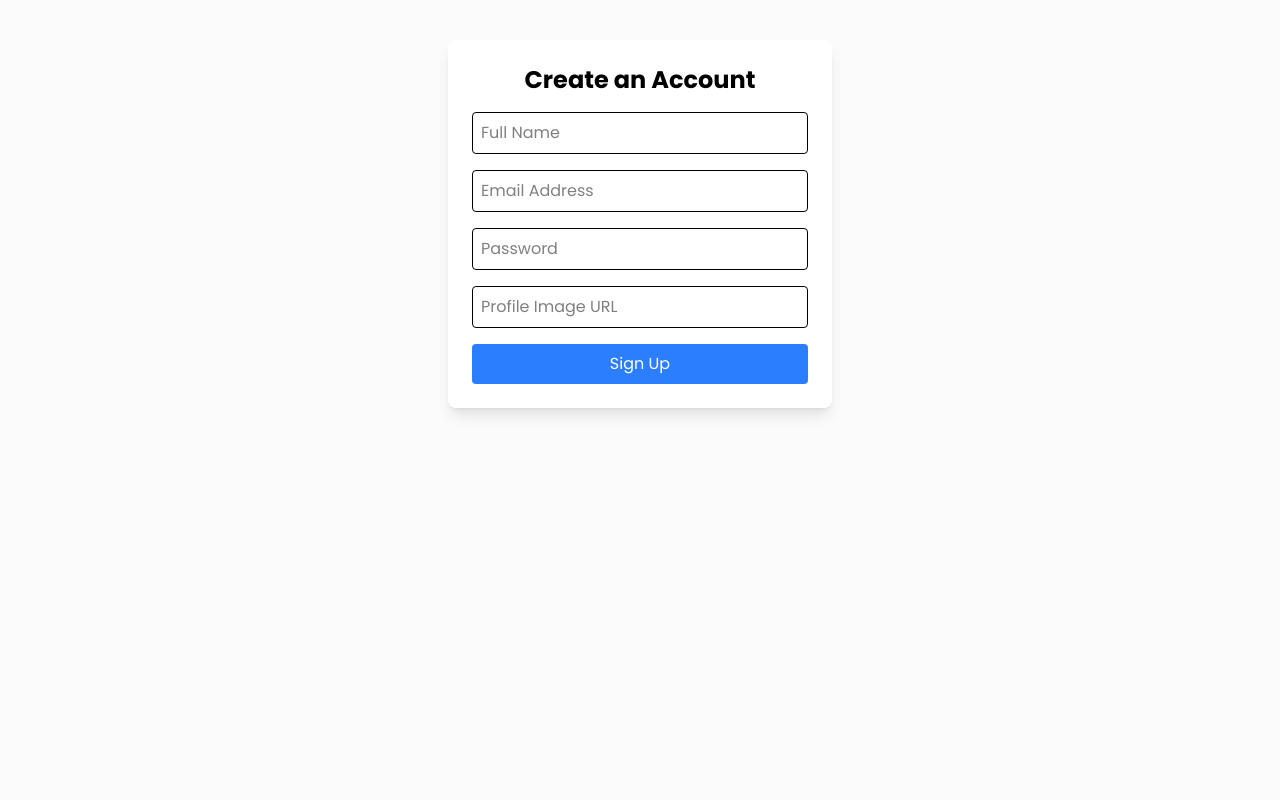
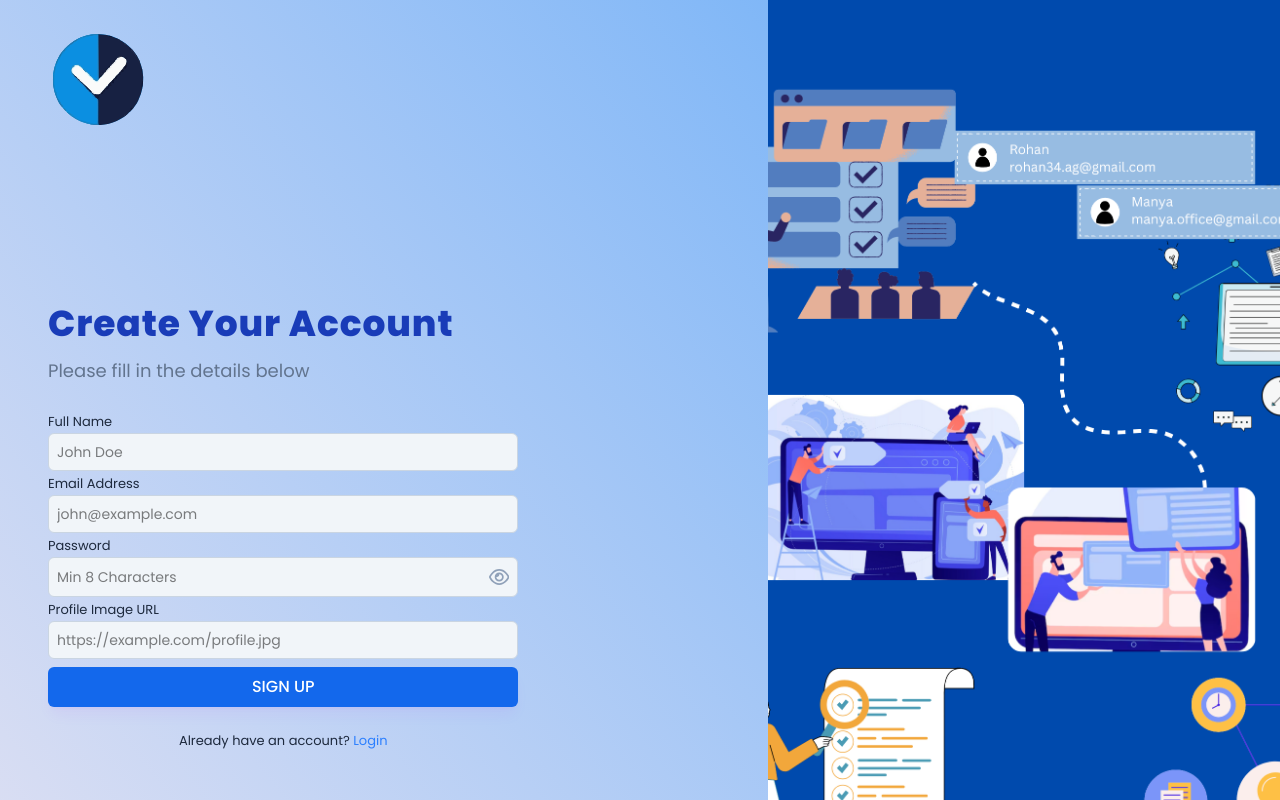
Before and after one commit to Garimas10u/Taskio, a React (Vite) app in the folder frontend/: page /signup in a window 1280 px wide. Shown: the top 800 px of the page. Built offline with nearby package versions, Linux system fonts and the light colour scheme.

Commit message:
updated files

```diff
--- a/frontend/src/components/layouts/AuthLayout.jsx
+++ b/frontend/src/components/layouts/AuthLayout.jsx
@@ -5,13 +5,13 @@ import UI_IMG from '../../assets/auth-img.png'
 const AuthLayout = ({children}) => {
   return (
     <div className='flex'>
-        <div className='w-screen h-screen md:w-[60vw] px-12 pt-8 pb-12 bg-gradient-to-tr from-[#e1e1f2] to-[#4795ed]'>
+        <div className=' md:w-[60vw] px-12 pt-8 pb-12 bg-gradient-to-tr from-[#e1e1f2] to-[#80b7f7]'>
             <img src={logo} width="100" alt="" />
             {children}
         </div>
 
-        <div className='hidden md:flex w-[40vw] h-screen '>
-        <img className='object-cover w-full h-full' src={UI_IMG} alt="Auth" />
+        <div className='hidden md:flex w-[40vw]  '>
+        <img className='object-cover ' src={UI_IMG} alt="Auth" />
         </div>
     </div>
 
--- a/frontend/src/pages/Auth/Login.jsx
+++ b/frontend/src/pages/Auth/Login.jsx
@@ -59,7 +59,7 @@ const Login = () => {
 
   return (
     <AuthLayout>
-      <div className="lg:w-[70%] h-3/4 md:h-full flex flex-col justify-center ">
+      <div className="lg:w-[70%] min-h-screen flex flex-col justify-center ">
       <div>
 
       </div>
--- a/frontend/src/pages/Auth/SignUp.jsx
+++ b/frontend/src/pages/Auth/SignUp.jsx
@@ -1,73 +1,117 @@
-import { useState, useContext } from "react";
+import React, { useState, useContext } from "react";
+import AuthLayout from "../../components/layouts/AuthLayout";
+import Input from "../../components/Inputs/Input";
+import { Link, useNavigate } from "react-router-dom";
 import axios from "axios";
 import { UserContext } from "../../context/userContext";
 
 const SignUp = () => {
   const { updateUser } = useContext(UserContext);
+  const navigate = useNavigate();
 
   const [name, setName] = useState("");
   const [email, setEmail] = useState("");
   const [password, setPassword] = useState("");
   const [profileImageURL, setProfileImageURL] = useState("");
+  const [error, setError] = useState(null);
 
   const handleSignUp = async (e) => {
     e.preventDefault();
+
+    if (!name) {
+      setError("Please enter your full name.");
+      return;
+    }
+    if (!email) {
+      setError("Please enter an email address.");
+      return;
+    }
+    if (!password) {
+      setError("Please enter a password.");
+      return;
+    }
+
+    setError("");
+
     try {
       const res = await axios.post("http://localhost:8000/api/auth/register", {
         name,
         email,
         password,
-        profileImageURL
+        profileImageURL,
       });
 
       const { token, user } = res.data;
+      if (token) {
         localStorage.setItem("token", token);
         updateUser(user);
+        navigate("/user/dashboard");
+      }
     } catch (err) {
-      console.error(err.response?.data || err.message);
+      if (err.response?.data?.message) {
+        setError(err.response.data.message);
+      } else {
+        setError("Something went wrong. Please try again later.");
+      }
     }
   };
 
   return (
-    <div className="max-w-sm mx-auto mt-10 p-6 bg-white shadow-lg rounded-lg">
-      <h2 className="text-2xl font-bold mb-4 text-center">Create an Account</h2>
-      <form onSubmit={handleSignUp} className="space-y-4">
-        <input
+    <AuthLayout>
+      <div className="lg:w-[70%] h-screen flex flex-col justify-center">
+        <h1 className="text-3xl lg:text-4xl font-extrabold text-blue-800 tracking-wide mb-2">
+          Create Your Account
+        </h1>
+
+        <p className="text-lg text-slate-500 mt-[5px] mb-6">
+          Please fill in the details below
+        </p>
+
+        <form onSubmit={handleSignUp}>
+          <Input
+            value={name}
+            onChange={({ target }) => setName(target.value)}
+            label="Full Name"
             type="text"
-          placeholder="Full Name"
-          value={name}
-          onChange={(e) => setName(e.target.value)}
-          className="w-full p-2 border rounded"
+            placeholder="John Doe"
           />
-        <input
+          <Input
+            value={email}
+            onChange={({ target }) => setEmail(target.value)}
+            label="Email Address"
             type="email"
-          placeholder="Email Address"
-          value={email}
-          onChange={(e) => setEmail(e.target.value)}
-          className="w-full p-2 border rounded"
+            placeholder="john@example.com"
           />
-        <input
+          <Input
+            value={password}
+            onChange={({ target }) => setPassword(target.value)}
+            label="Password"
             type="password"
-          placeholder="Password"
-          value={password}
-          onChange={(e) => setPassword(e.target.value)}
-          className="w-full p-2 border rounded"
+            placeholder="Min 8 Characters"
           />
-        <input
+          <Input
+            value={profileImageURL}
+            onChange={({ target }) => setProfileImageURL(target.value)}
+            label="Profile Image URL"
             type="text"
-          placeholder="Profile Image URL"
-          value={profileImageURL}
-          onChange={(e) => setProfileImageURL(e.target.value)}
-          className="w-full p-2 border rounded"
+            placeholder="https://example.com/profile.jpg"
           />
-        <button
-          type="submit"
-          className="w-full bg-blue-500 hover:bg-blue-600 text-white p-2 rounded"
-        >
-          Sign Up
+
+          {error && <p className="text-red-500 text-xs pb-2.5">{error}</p>}
+
+          <button type="submit" className="btn-primary w-full mt-5">
+            SIGN UP
           </button>
+
+          <p className="text-[13px] text-slate-800 mt-4 text-center">
+            Already have an account?{" "}
+            <Link className="text-blue-500 hover:underline" to="/login">
+              Login
+            </Link>
+          </p>
         </form>
       </div>
+    </AuthLayout>
   );
 };
 
```
Also changed, not shown: frontend/vercel.json (added), 1 other file (tests, documents, lock files or other folders). Lines whose indentation alone changed are shown as unchanged.
